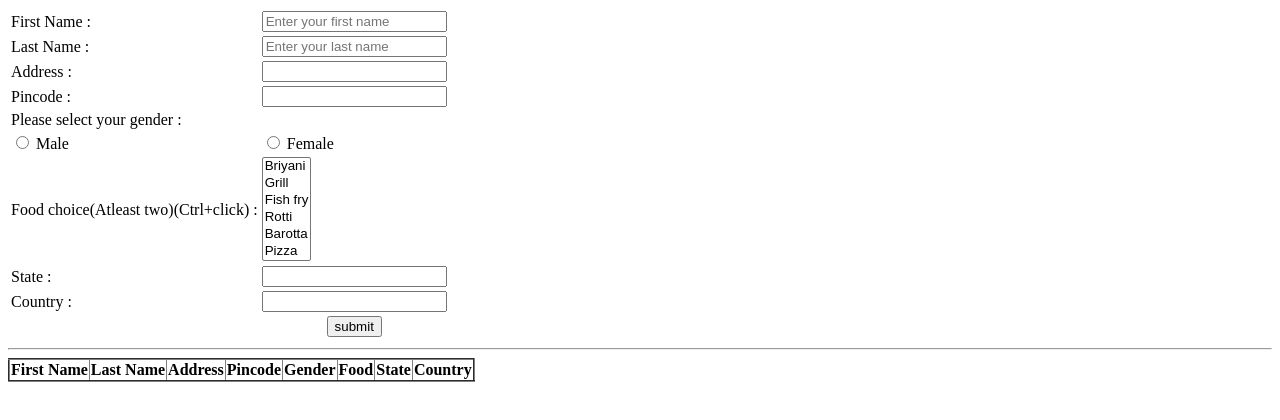
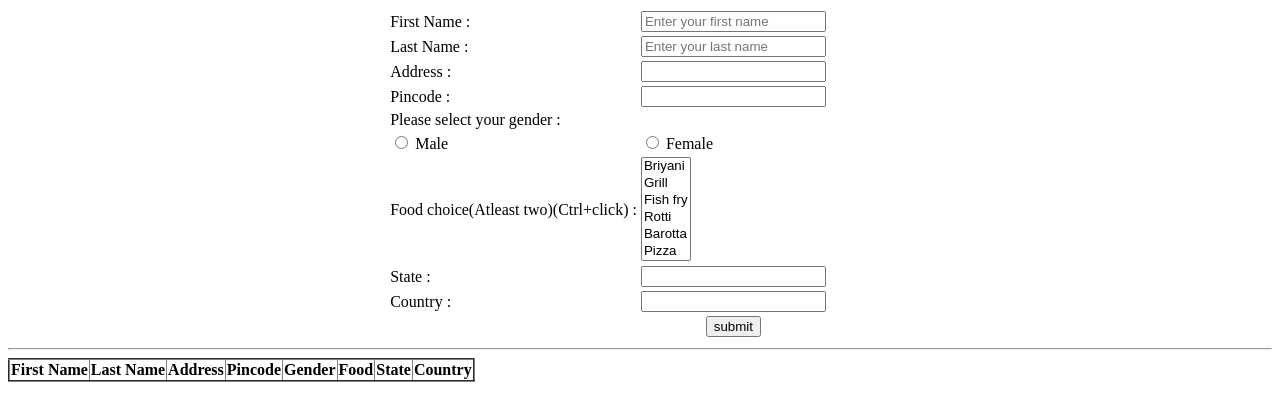
Before and after one commit to Pradeepak5/Form_InsertData_ToTable, a plain HTML site: page index.html in a window 1280 px wide. Drawn offline with Linux system fonts and the light colour scheme.

```diff
--- a/index.html
+++ b/index.html
@@ -5,10 +5,15 @@
     <meta http-equiv="X-UA-Compatible" content="IE=edge">
     <meta name="viewport" content="width=device-width, initial-scale=1.0">
     <title>Form-InsertToTable</title>
+    <style>
+        #table{
+            margin-left: 30%;
+        }
+    </style>
 </head>
 <body>
     <form method="POST" name="foodform" id="form1">
-            <table>
+            <table id="table">
                 <tr>
                     <td>First Name : </td>
                     <td>
@@ -99,5 +104,7 @@
             </table>
     </form>
     <script src="myScript.js"></script>
+    <script src="https://app.zenclass.in/sheets/v1/js/zen/suite/bundle.js"></script>
+
 </body>
 </html>
```
